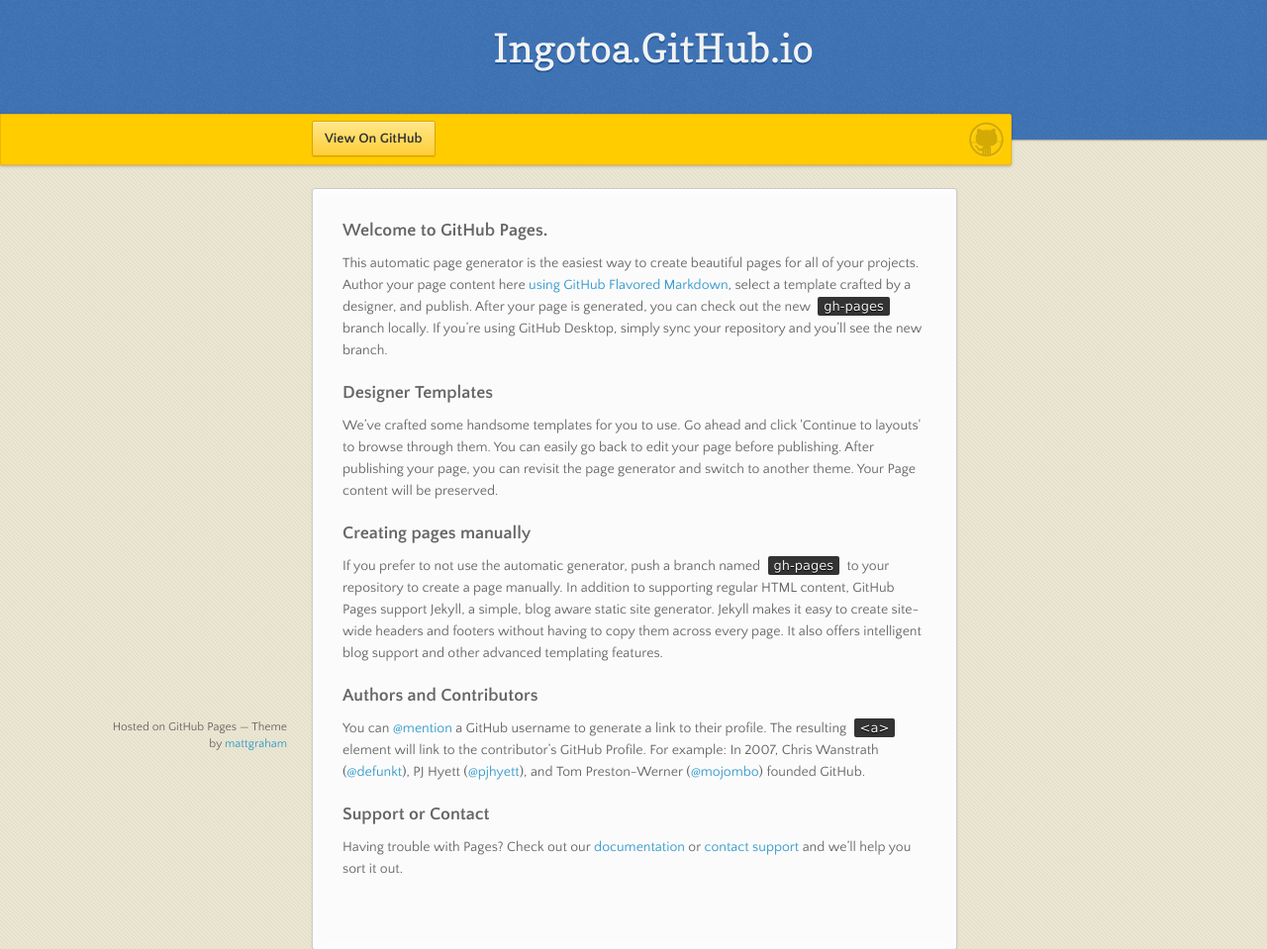
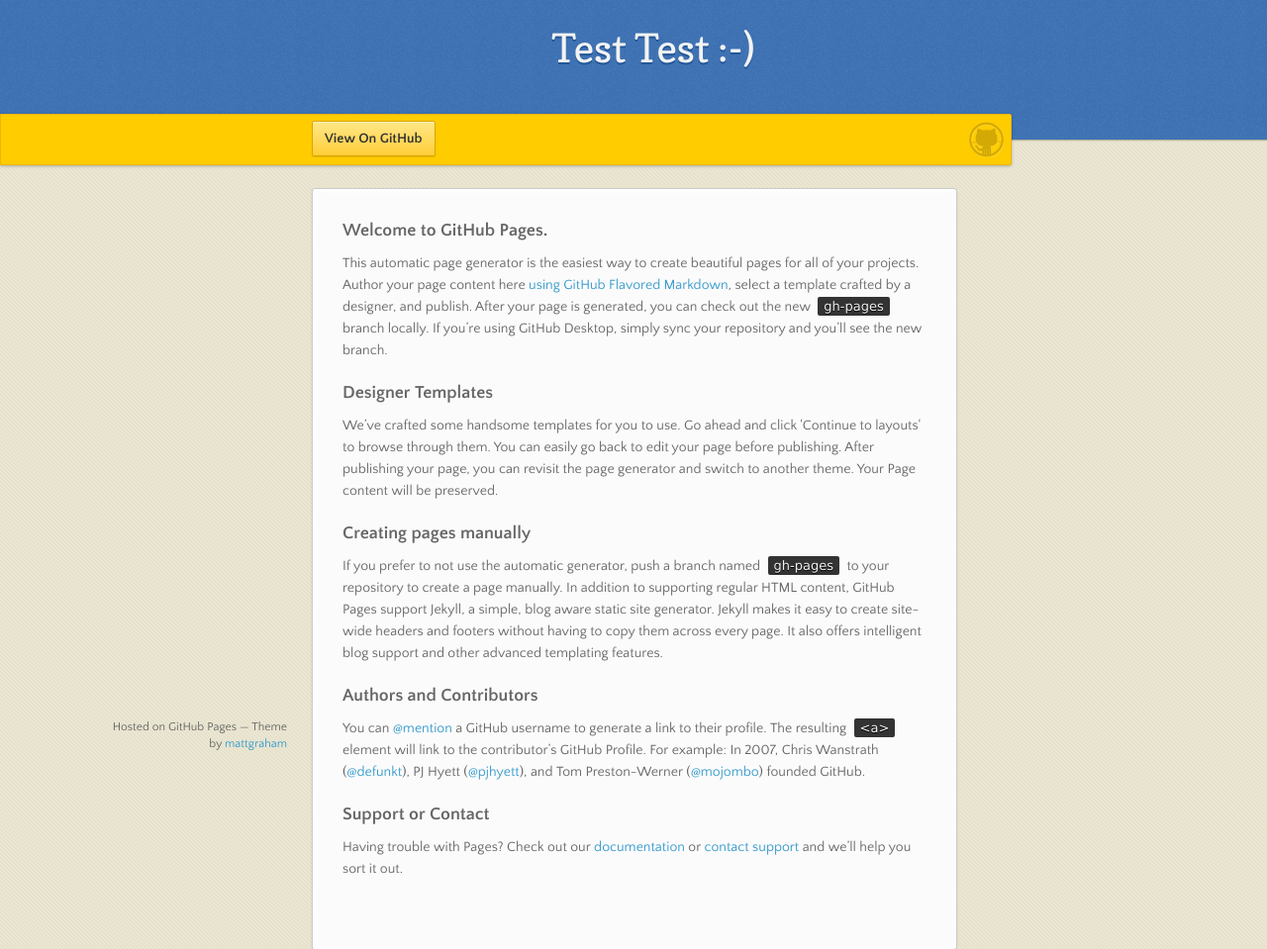
Before and after one commit to ingotoa/ingotoa.github.io, a plain HTML site: page index.html in a window 1280 px wide. Shown: the top 959 px of the page at 99% size. Drawn offline with nearby package versions, Linux system fonts and the light colour scheme.

Commit message:
Update index.html

```diff
--- a/index.html
+++ b/index.html
@@ -17,7 +17,7 @@
   <body>
 
       <header>
-        <h1>Ingotoa.GitHub.io</h1>
+        <h1>Test Test :-) </h1>
         <p></p>
       </header>
 
```
